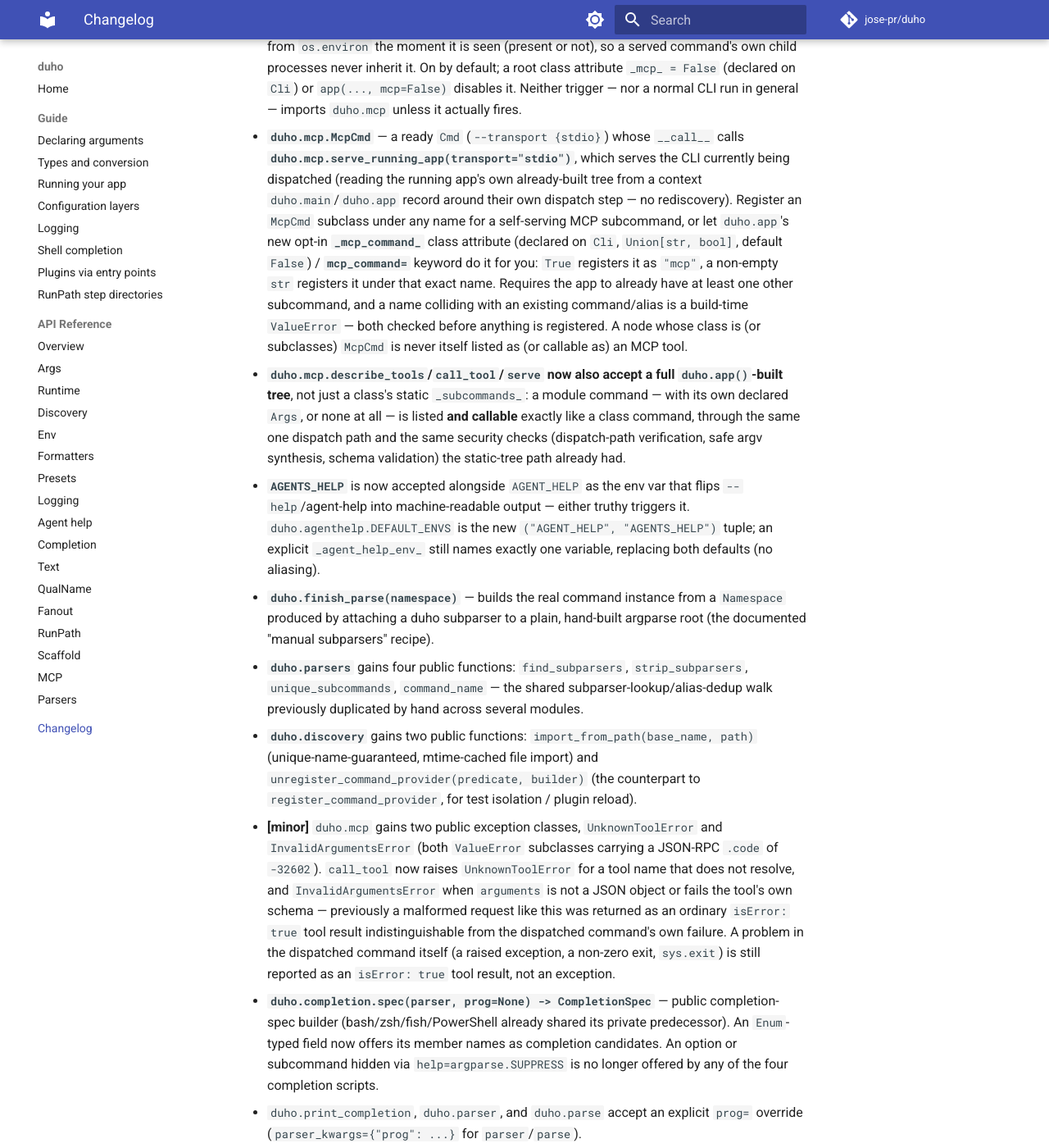
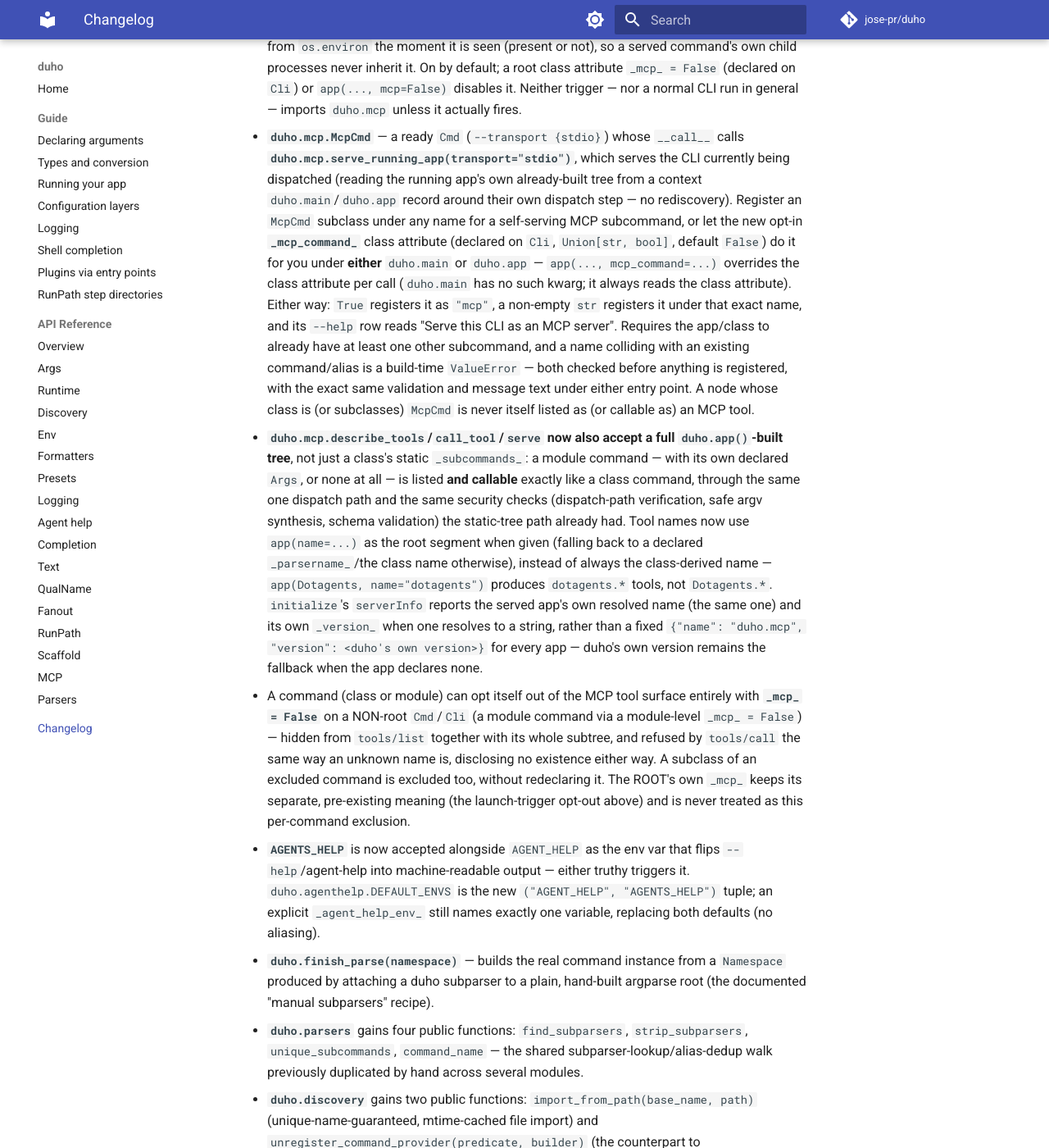
Before and after one commit to jose-pr/duho, an MkDocs documentation site: the page built from docs/changelog.md, in a window 1280 px wide and 1400 px high, scrolled down 575 px. Shown: the whole window at 82% size. Built offline with MkDocs 1.6.1 and Material for MkDocs 9.7.7, drawn with Linux system fonts in a browser that asks for light colours; comment, search, counter and statistics services are not loaded.

Commit message:
docs: document main() mcp_command support, per-command exclusion, naming
Fold the CLI-launched MCP surface's follow-up work into the existing
Unreleased bullets rather than adding parallel ones: the opt-in
_mcp_command_ subcommand now works under duho.main too, a non-root
command can opt out of the tool surface entirely with _mcp_ = False,
and tool names / serverInfo now reflect the served app's own name and
version instead of a fixed placeholder.

```diff
--- a/CHANGELOG.md
+++ b/CHANGELOG.md
@@ -26,21 +26,41 @@
   which serves the CLI currently being dispatched (reading the running
   app's own already-built tree from a context `duho.main`/`duho.app` record
   around their own dispatch step — no rediscovery). Register an `McpCmd`
-  subclass under any name for a self-serving MCP subcommand, or let
-  `duho.app`'s new opt-in **`_mcp_command_`** class attribute (declared on
-  `Cli`, `Union[str, bool]`, default `False`) / **`mcp_command=`** keyword
-  do it for you: `True` registers it as `"mcp"`, a non-empty `str` registers
-  it under that exact name. Requires the app to already have at least one
-  other subcommand, and a name colliding with an existing command/alias is a
-  build-time `ValueError` — both checked before anything is registered. A
-  node whose class is (or subclasses) `McpCmd` is never itself listed as (or
-  callable as) an MCP tool.
+  subclass under any name for a self-serving MCP subcommand, or let the new
+  opt-in **`_mcp_command_`** class attribute (declared on `Cli`,
+  `Union[str, bool]`, default `False`) do it for you under **either**
+  `duho.main` or `duho.app` — `app(..., mcp_command=...)` overrides the
+  class attribute per call (`duho.main` has no such kwarg; it always reads
+  the class attribute). Either way: `True` registers it as `"mcp"`, a
+  non-empty `str` registers it under that exact name, and its `--help` row
+  reads "Serve this CLI as an MCP server". Requires the app/class to
+  already have at least one other subcommand, and a name colliding with an
+  existing command/alias is a build-time `ValueError` — both checked before
+  anything is registered, with the exact same validation and message text
+  under either entry point. A node whose class is (or subclasses) `McpCmd`
+  is never itself listed as (or callable as) an MCP tool.
 - **`duho.mcp.describe_tools`/`call_tool`/`serve` now also accept a full
   `duho.app()`-built tree**, not just a class's static `_subcommands_`: a
   module command — with its own declared `Args`, or none at all — is listed
   **and callable** exactly like a class command, through the same one
   dispatch path and the same security checks (dispatch-path verification,
   safe argv synthesis, schema validation) the static-tree path already had.
+  Tool names now use `app(name=...)` as the root segment when given (falling
+  back to a declared `_parsername_`/the class name otherwise), instead of
+  always the class-derived name — `app(Dotagents, name="dotagents")`
+  produces `dotagents.*` tools, not `Dotagents.*`. `initialize`'s
+  `serverInfo` reports the served app's own resolved name (the same one)
+  and its own `_version_` when one resolves to a string, rather than a
+  fixed `{"name": "duho.mcp", "version": <duho's own version>}` for every
+  app — duho's own version remains the fallback when the app declares none.
+- A command (class or module) can opt itself out of the MCP tool surface
+  entirely with **`_mcp_ = False`** on a NON-root `Cmd`/`Cli` (a module
+  command via a module-level `_mcp_ = False`) — hidden from `tools/list`
+  together with its whole subtree, and refused by `tools/call` the same way
+  an unknown name is, disclosing no existence either way. A subclass of an
+  excluded command is excluded too, without redeclaring it. The ROOT's own
+  `_mcp_` keeps its separate, pre-existing meaning (the launch-trigger
+  opt-out above) and is never treated as this per-command exclusion.
 - **`AGENTS_HELP`** is now accepted alongside `AGENT_HELP` as the env var
   that flips `--help`/agent-help into machine-readable output — either
   truthy triggers it. `duho.agenthelp.DEFAULT_ENVS` is the new
```
Also changed, not shown: README.md (+58 -2 lines), docs/api/mcp.md (+7 -2 lines).
